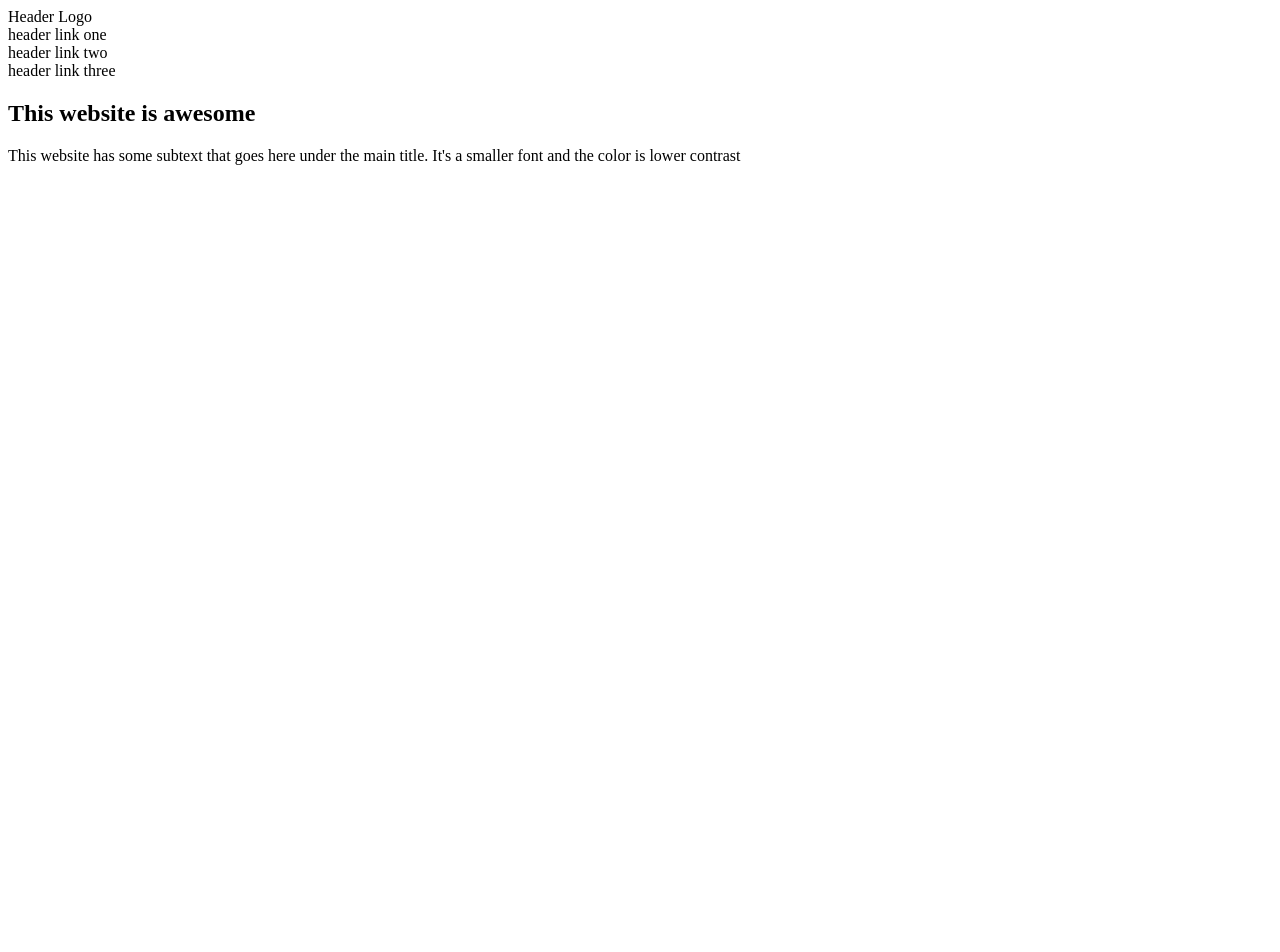
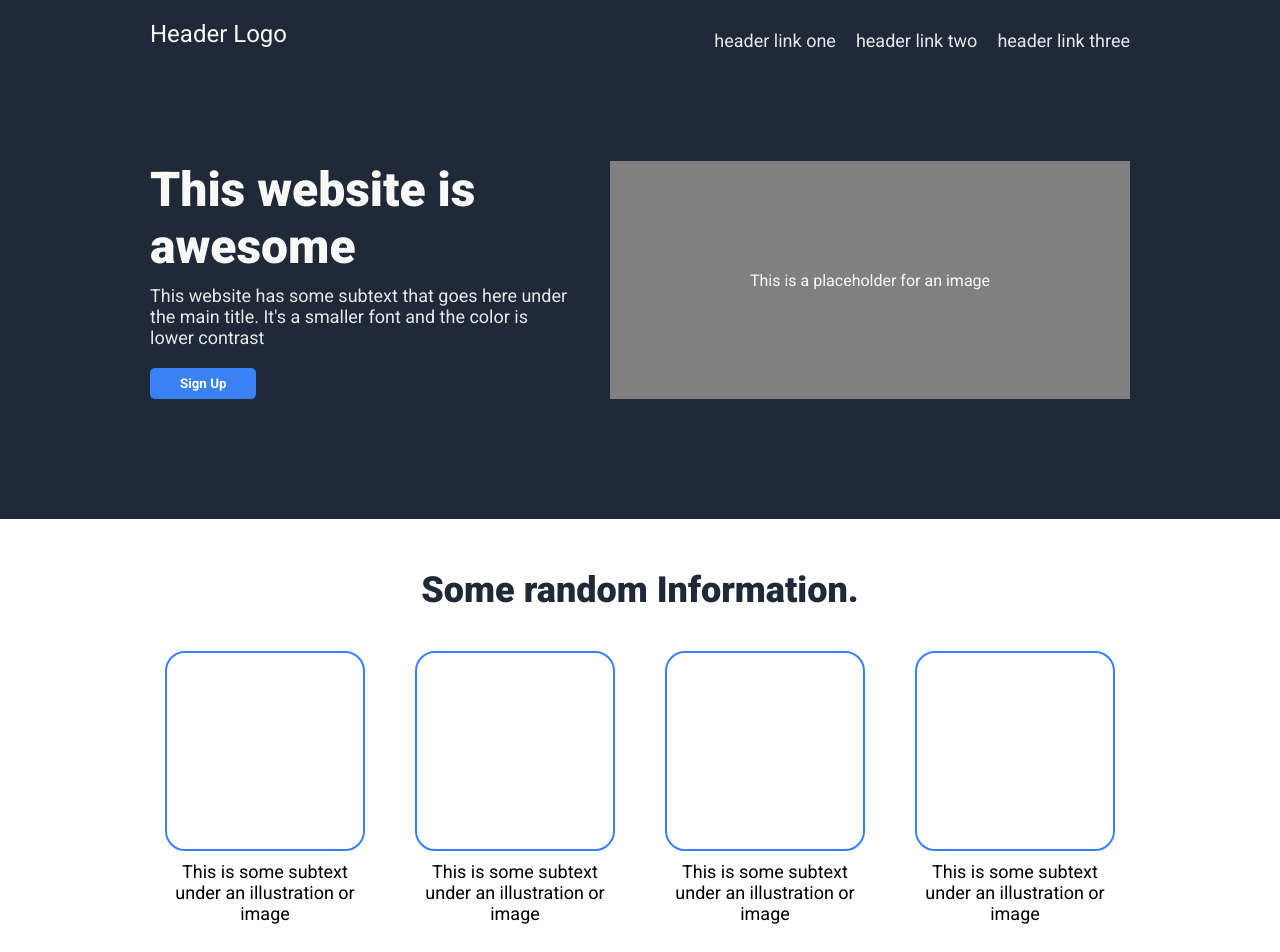
Before and after one commit to sumaiyaC/Odin_Landing_Page, a plain HTML site: page index.html in a window 1280 px wide. Shown: the top 952 px of the page. Before the commit the page ends 800 px from the top, so only its background shows below. Drawn offline with Linux system fonts and the light colour scheme.

Commit message:
all done

```diff
--- a/index.html
+++ b/index.html
@@ -4,32 +4,76 @@
     <meta charset="UTF-8">
     <meta name="viewport" content="width=device-width, initial-scale=1.0">
     <title>My Landing Page</title>
-    <link rel = "stylesheet" href = "/styles.css">
+    <link rel = "stylesheet" href = "/Odin_Landing_Page/styles.css">
 </head>
 <body>
     <!--HEADER SECTION-->
-    <header>
+    <header class = "headerContainer">
         <!--NAV SECTION-->
-        <nav>
-            <div>Header Logo</div>
-            <div>header link one</div>
-            <div>header link two</div>
-            <div>header link three</div>
+        <nav class = "nav">
+            <div class = "headerLogo">Header Logo</div>
+            <div class = "headerLink">header link one</div>
+            <div class = "headerLink">header link two</div>
+            <div class = "headerLink">header link three</div>
         </nav>
         <!--THE HERO SECTION-->
-        <section>
+        <section class = "hero">
             <!--Text Content-->
+            <div class = "heroText">
+                <h1>This website is awesome</h1>
+                <p>This website has some subtext that goes here under the main title. It's a smaller font and the color is lower contrast</p>
+                <button>Sign Up</button>
+            </div>
+            <!--Image Placeholder-->
+            <div class = "heroImg">This is a placeholder for an image</div>
+        </section>
+    </header>
+    <!--RANDOM INFO SECTION-->
+    <section class = "rdmInfoContainer">
+        <h1>Some random Information.</h1>
+        <!--Image One-->
+        <div class = "imgContainer">
+            <div class = "imgLayout">
+                <div class = "imgSize"></div>
+                <p>This is some subtext under an illustration or image</p>
+            </div>
+            <!--Image Two-->
+            <div class = "imgLayout">
+                <div class = "imgSize"></div>
+                <p>This is some subtext under an illustration or image</p>
+            </div>
+            <!--Image Three-->
+            <div class = "imgLayout">
+                <div class = "imgSize"></div>
+                <p>This is some subtext under an illustration or image</p>
+            </div>
+            <!--Image Four-->
+            <div class = "imgLayout">
+                <div class = "imgSize"></div>
+                <p>This is some subtext under an illustration or image</p>
+            </div>
+        </div>
+    </section>
+    <!--QUOTE SECTION-->
+    <section class = "quoteContainer">
+        <h1>This is an inspiring quote, or testimonial from a customer. Maybe it's just filling up space
+            or maybe people will actually read it. Who knows? All I know is that it looks nice.
+        </h1>
+        <p>-Thor, God of Thunder</p>
+    </section>
+    <!--CALL TO ACTION SECTION-->
+    <section class = "ctaContainer">
+        <div class = "ctaText">
             <div>
-                <h1><bold>This website is awesome</bold></h1>
-                <p>This website has some subtext that goes here under the main title. It's a smaller font and the color is lower contrast</p>
+                <h3>Call to action! It's time!</h3>
+                <p>Sign up for our product by clicking that button right over there!</p>
             </div>
-
-        </section>
-
-    </header>
-    <footer>
-
+            <button>Sign up</button>
+        </div>
+    </section>
+    <!--Footer Section-->
+    <footer class = "footerContainer">
+        <p>Copyright &copy The Odin Project 2025</p>
     </footer>
-
 </body>
 </html>
--- a/styles.css
+++ b/styles.css
@@ -0,0 +1,188 @@
+@import url('https://fonts.googleapis.com/css2?family=Roboto:ital,wght@0,100..900;1,100..900&display=swap');
+
+
+* {
+    box-sizing: border-box;
+    margin: 0;
+    padding: 0;
+    font-family: roboto;
+}
+
+.body, .html {
+    max-width: 100%;
+    height: 100%;
+    background-color: #f9faf8;
+}
+
+/* HEADER SECTION*/
+
+.headerContainer {
+    background-color: #1f2937;
+    padding: 20px 150px 0 150px;
+}
+
+.headerLogo {
+    margin-right: auto;
+    font-size: 24px;
+    color: #f9faf8;
+}
+
+.nav {
+    width: 100%;
+    display: flex;
+    gap: 20px;
+}
+
+.hero {
+    display: flex;
+    padding-top: 100px;
+    padding-bottom: 120px;
+    gap: 40px;
+}
+
+.hero, .heroText, .heroImg {
+    flex: 1;
+}
+
+.heroText h1 {
+    color: #f9faf8;
+    font-weight: 900;
+    font-size: 48px;
+}
+
+.heroText p, .headerLink {
+    color: #e5e7eb;
+    font-size: 18px;
+    margin: 10px 0 10px 0;
+}
+
+.heroText button {
+    color: #f9faf8;
+    padding: 8px 30px;
+    border-radius: 5px;
+    font-weight: bold;
+    margin-top: 10px;
+    background-color: #3882F6;
+    border: none;
+}
+
+.heroImg {
+    display: flex;
+    justify-content: center;
+    align-items: center;
+    color: #f9faf8;
+    padding: 50px;
+    background-color: grey;
+}
+
+/* RANDOM INFO SECTION */
+
+.rdmInfoContainer {
+    display: flex;
+    flex-direction: column;
+    justify-content: center;
+    padding: 50px 250px 80px 250px;
+}
+
+.imgContainer {
+    display: flex;
+    gap: 50px;
+    justify-content: center;
+}
+
+.rdmInfoContainer h1{
+    color: #1f2937;
+    font-size: 36px;
+    font-weight: 900;
+    padding-bottom: 40px;
+    text-align: center;
+    justify-content: center;
+}
+
+.imgSize {
+    width: 200px;
+    height: 200px;
+    border: 2px solid #3882F6;
+    border-radius: 20px;
+}
+
+.imgLayout {
+    display: flex;
+    flex-direction: column;
+    gap: 10px;
+    align-content: center;
+    align-items: center;
+}
+
+.imgLayout p {
+    text-align: center;
+    font-size: 18px;
+}
+
+/* QUOTE SECTION */
+
+.quoteContainer {
+    display: flex;
+    justify-content: center;
+    flex-direction: column;
+    gap: 10px;
+    padding: 120px 350px;
+    background-color: #e5e7eb;
+    color: #1f2937;
+}
+
+.quoteContainer h1 {
+    text-align: left;
+    font-size: 36px;
+    font-style: italic;
+    font-weight: lighter;
+}
+
+.quoteContainer p {
+    text-align: right;
+    font-weight: bold;
+}
+
+/* CALL TO ACTION SECTION */
+
+.ctaContainer {
+    display: flex;
+    justify-content: center;
+    padding: 100px 200px;
+    color: #f9faf8;
+}
+
+.ctaText {
+    display: flex;
+    flex: 1;
+    justify-content: center;
+    gap: 50px;
+    padding: 50px 80px;
+    background-color: #3882F6;
+    border-radius: 10px;
+}
+
+.ctaText h3 {
+    margin-bottom: 2px;
+}
+
+.ctaText p {
+    font-weight: lighter;
+}
+
+.ctaText button {
+    padding: 0 40px;
+    color: #f9faf8;
+    border-radius: 5px;
+    border: 1px solid #f9faf8;
+    background-color: transparent;
+}
+
+/* FOOTER CONTAINER */
+
+.footerContainer {
+    text-align: center;
+    background-color: #1f2937;
+    color: #e5e7eb;
+    padding: 40px 100px;
+}
```
